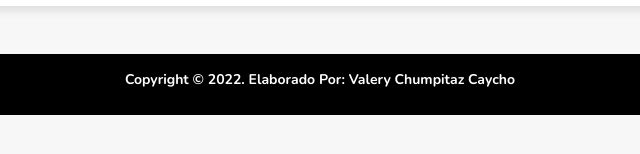
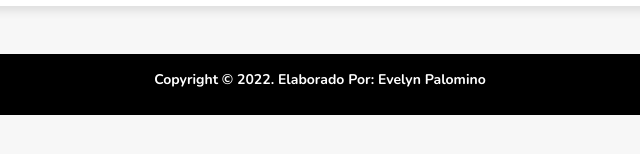
Before and after one commit to EvelynPalomino/FromPedido, a plain HTML site: page index.html in a window 1280 px wide. Shown: the part 502-656 px from the top of the page, 320-960 px from the left. Drawn offline with nearby package versions, Linux system fonts and the light colour scheme; files whose address does not match are found by name.

Commit message:
Codigo de Html

```diff
--- a/index.html
+++ b/index.html
@@ -38,7 +38,7 @@
                 <div class="row">
                     <div class="col-lg-12">
                         <p>
-                            <strong>Copyright &copy; 2022. Elaborado por: Valery Chumpitaz Caycho </strong>
+                            <strong>Copyright &copy; 2022. Elaborado por: Evelyn Palomino </strong>
                         </p>
                     </div>
                 </div>
```
